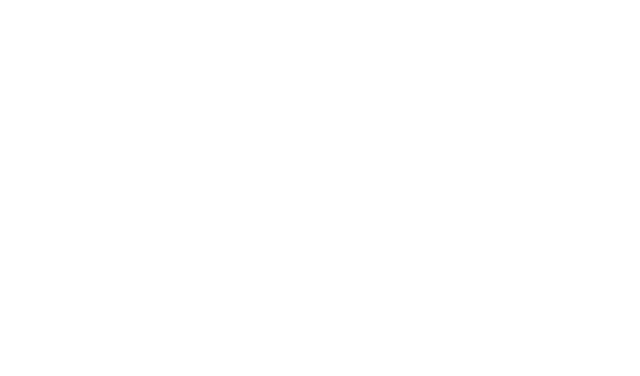
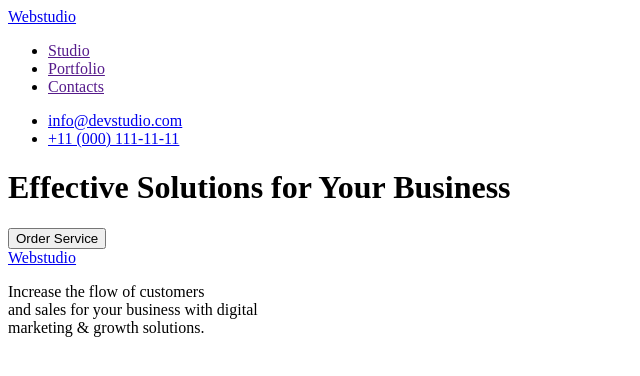
Before and after one commit to HalynaChuvaieva/goit-markup-hw-01, a plain HTML site: page index.html in a window 1280 px wide. Shown: the whole page, without its empty margins (0-640 px from the left). Drawn offline with Linux system fonts and the light colour scheme.

Commit message:
fill header and footer, in main add h1 and button

```diff
--- a/index.html
+++ b/index.html
@@ -6,6 +6,35 @@
     <title>Document</title>
 </head>
 <body>
-
+    <header>
+        <a href="/">Webstudio</a>
+        <nav>
+            <ul>
+                <li><a href="">Studio</a></li>
+                <li><a href="">Portfolio</a></li>
+                <li><a href="">Contacts</a></li>
+            </ul>
+        </nav>
+        <ul>
+            <li>
+                <a href="mailto:info@devstudio.com">info@devstudio.com</a>
+            </li>
+            <li>
+                <a href="tell:+110001111111">+11 (000) 111-11-11</a>
+            </li>
+        </ul>
+    </header>
+    <main>
+        <h1>Effective Solutions for Your Business</h1>
+        <button type="button">Order Service</button>
+    </main>
+    <footer>
+        <a href="/">Webstudio</a><br />
+        <p>
+            Increase the flow of customers<br />
+            and sales for your business with digital<br />
+            marketing & growth solutions.
+        </p>
+    </footer>
 </body>
 </html>
```
